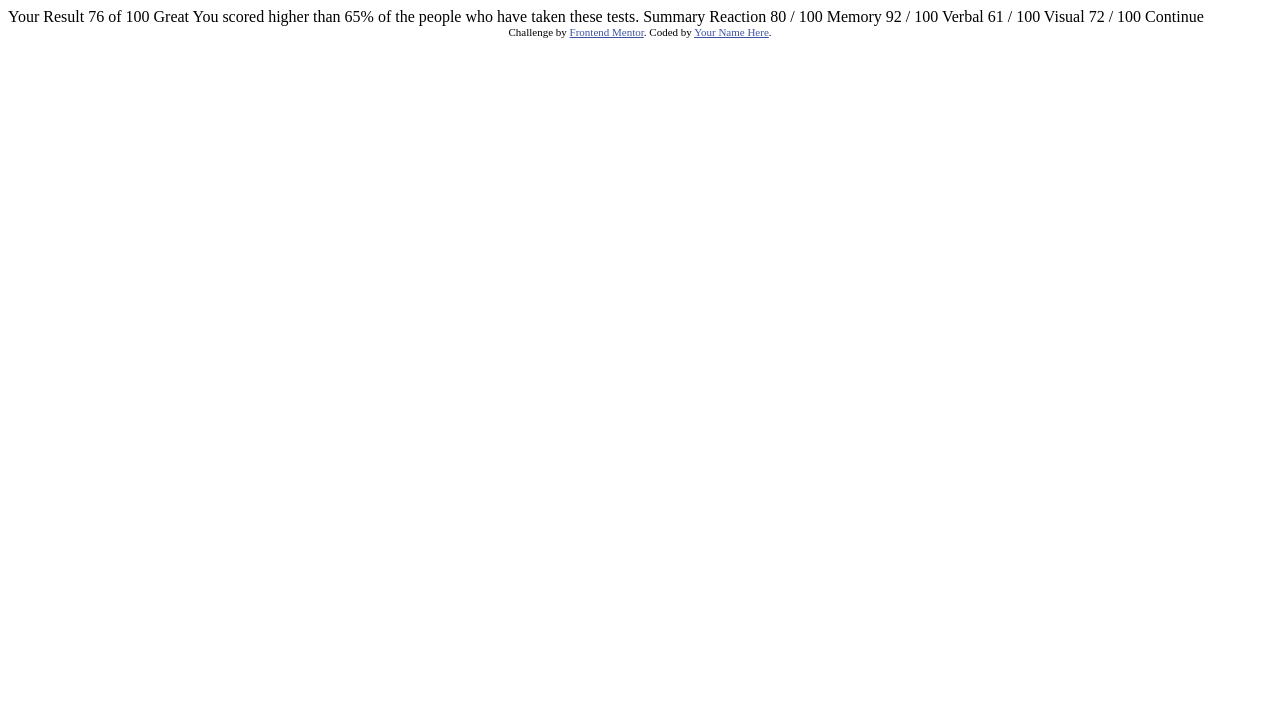
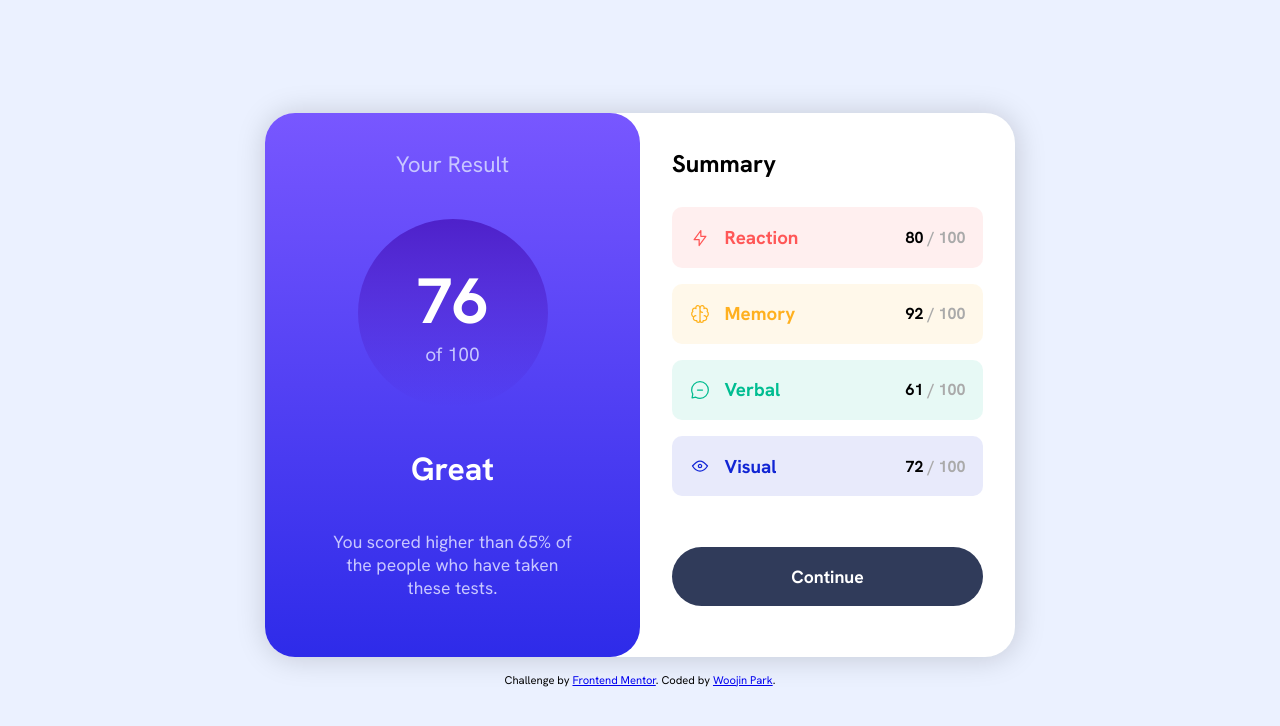
Before and after one commit to WoojinParkSoftware/Result-Summary-Component, a plain HTML site: page index.html in a window 1280 px wide. Drawn offline with Linux system fonts and the light colour scheme.

Commit message:
:lipstick: Results Summary component with HTML&CSS

```diff
--- a/index.html
+++ b/index.html
@@ -1,47 +1,61 @@
 <!DOCTYPE html>
 <html lang="en">
+
 <head>
   <meta charset="UTF-8">
-  <meta name="viewport" content="width=device-width, initial-scale=1.0"> <!-- displays site properly based on user's device -->
+  <meta name="viewport" content="width=device-width, initial-scale=1.0">
+  <link rel="icon" type="image/png" sizes="32x32" href="./assets/images/favicon-32x32.png">
+  <link rel="stylesheet" href="style.css">
+  <title>Frontend Mentor | Results summary component</title>
+</head>
 
-  <link rel="icon" type="image/png" sizes="32x32" href="./assets/images/favicon-32x32.png">
+<body>
+  <main>
+    <section class="First">
+      <h3 class="First-title">Your Result</h3>
+      <div class="First-circle">
+        <h2>76</h2>
+        <p>of 100</p>
+      </div>
+      <h2 class="First-title02">Great</h2>
+      <p class="First-paragraph">You scored higher than 65% of the people who have taken these tests.</p>
+    </section>
 
-  <title>Frontend Mentor | Results summary component</title>
+    <section class="Second">
+      <h2 class="Second-title02">Summary</h2>
 
-  <!-- Feel free to remove these styles or customise in your own stylesheet 👍 -->
-  <style>
-    .attribution { font-size: 11px; text-align: center; }
-    .attribution a { color: hsl(228, 45%, 44%); }
-  </style>
-</head>
-<body>
+      <div class="Second-container1">
+        <img src="assets/images/icon-reaction.svg" alt="Reaction icon">
+        <h3 class="Second-category1">Reaction</h3>
+        <p class="Second-score"><strong>80</strong> <span class="max-score">/ 100</span></p>
+      </div>
 
-  Your Result
-  76
-  of 100
+      <div class="Second-container2">
+        <img src="assets/images/icon-memory.svg" alt="Memory icon">
+        <h3 class="Second-category2">Memory</h3>
+        <p class="Second-score"><strong>92</strong> <span class="max-score">/ 100</span></p>
+      </div>
 
-  Great
-  You scored higher than 65% of the people who have taken these tests.
+      <div class="Second-container3">
+        <img src="assets/images/icon-verbal.svg" alt="Verbal icon">
+        <h3 class="Second-category3">Verbal</h3>
+        <p class="Second-score"><strong>61</strong> <span class="max-score">/ 100</span></p>
+      </div>
 
-  Summary
+      <div class="Second-container4">
+        <img src="assets/images/icon-visual.svg" alt="Visual icon">
+        <h3 class="Second-category4">Visual</h3>
+        <p class="Second-score"><strong>72 </strong><span class="max-score">/ 100</span></p>
+      </div>
 
-  Reaction
-  80 / 100
+      <button class="btn">Continue</button>
+    </section>
+  </main>
 
-  Memory
-  92 / 100
+  <footer class="footer">
+    Challenge by <a href="https://www.frontendmentor.io?ref=challenge" target="_blank">Frontend Mentor</a>.
+    Coded by <a href="https://github.com/WoojinParkSoftware/Result-Summary-Component">Woojin Park</a>.
+  </footer>
+</body>
 
-  Verbal
-  61 / 100
-
-  Visual
-  72 / 100
-
-  Continue
-
-  <div class="attribution">
-    Challenge by <a href="https://www.frontendmentor.io?ref=challenge" target="_blank">Frontend Mentor</a>.
-    Coded by <a href="#">Your Name Here</a>.
-  </div>
-</body>
 </html>
--- a/style.css
+++ b/style.css
@@ -0,0 +1,242 @@
+@charset "UTF-8";
+@import url('https://fonts.googleapis.com/css2?family=Hanken+Grotesk:wght@200;300;400;500;700;800&display=swap');
+
+:root {
+    --color-light-red: #ff5757;
+    --color-light-red-bg: #ff575718;
+    --color-orange-yellow: #ffb01f;
+    --color-orange-yellow-bg: #ffb01f18;
+    --color-green-teal: #00bd91;
+    --color-green-teal-bg: #00bd9118;
+    --color-cobalt-blue: #1125d4;
+    --color-cobalt-blue-bg: #1125d418;
+    --color-light-slate-blue: #7857ff;
+    --color-light-royal-blue: #2e2be9;
+    --color-violet-blue: #4e21ca;
+    --color-persian-blue: #2421ca00;
+    --color-white: #ffffff;
+    --color-pale-blue: #ebf1ff;
+    --color-light-lavender: #c8c7ff;
+    --color-grey: #aaaaaa;
+    --color-dark-grey-blue: #303b5a;
+
+
+    --font-hanken-grotesk: 'Hanken Grotesk';
+}
+
+* {
+    margin: 0;
+    padding: 0;
+    box-sizing: border-box;
+    font-family: var(--font-hanken-grotesk);
+}
+
+.First {
+    display: flex;
+    flex-direction: column;
+    align-items: center;
+    text-align: center;
+    background-image: linear-gradient(to top, var(--color-light-royal-blue), var(--color-light-slate-blue));
+    color: var(--color-white);
+    border-radius: 0 0 30px 30px;
+    padding: 1em;
+}
+
+.First-title {
+    font-size: .8em;
+    font-weight: 400;
+    color: var(--color-light-lavender);
+}
+
+.First-circle {
+    background-image: linear-gradient(to top, var(--color-persian-blue), var(--color-violet-blue));
+    border-radius: 50%;
+    width: 105px;
+    padding: 1.2em;
+    margin: 1em 0;
+}
+
+.First-circle > h2 {
+    font-size: 2.5em;
+}
+
+.First-circle > p {
+    font-size: .7em;
+    font-weight: 400;
+    color: var(--color-light-lavender);
+}
+
+.First-title02 {
+    font-size: 1.2em;
+    font-weight: 600;
+}
+
+.First-paragraph {
+    font-size: .8em;
+    color: var(--color-light-lavender);
+    padding: .7em 5em 1em;
+}
+
+.Second {
+    padding: 1em 2em;
+}
+
+.Second-title02 {
+    font-size: 1.2em;
+    padding: 0 0 .5em;
+}
+
+.Second-container1,
+.Second-container2,
+.Second-container3,
+.Second-container4 {
+    display: flex;
+    align-items: center;
+    justify-content: space-between;
+    padding: 1.1em;
+    margin: 1em 0;
+    font-size: .9em;
+    border-radius: 10px;
+}
+
+.Second-container1 {
+    background-color: var(--color-light-red-bg);
+}
+
+.Second-container2 {
+    background-color: var(--color-orange-yellow-bg);
+}
+
+.Second-container3 {
+    background-color: var(--color-green-teal-bg);
+}
+
+.Second-container4 {
+    background-color: var(--color-cobalt-blue-bg);
+}
+
+.Second-category1,
+.Second-category2,
+.Second-category3,
+.Second-category4 {
+    margin-right: auto;
+    padding-left: 15px;
+}
+
+.Second-category1 {
+    color: var(--color-light-red);
+}
+
+.Second-category2 {
+    color: var(--color-orange-yellow);
+}
+
+.Second-category3 {
+    color: var(--color-green-teal);
+}
+
+.Second-category4 {
+    color: var(--color-cobalt-blue);
+}
+
+.max-score {
+    color: var(--color-grey);
+    font-weight: 600;
+}
+
+.btn {
+    width: 100%;
+    margin: .6em 0;
+    padding: 1em;
+    border-radius: 35px;
+    font-size: 1.1em;
+    font-weight: 600;
+    color: var(--color-white);
+    background-color: var(--color-dark-grey-blue);
+    border: none;
+}
+
+.btn:hover {
+    background-image: linear-gradient(to top, var(--color-light-royal-blue), var(--color-light-slate-blue));
+}
+
+.footer {
+    font-size: .7em;
+    text-align: center;
+}
+
+@media screen and (min-width: 768px) {
+
+    body {
+        height: 100vh;
+        background-color: var(--color-pale-blue);
+        display: flex;
+        flex-direction: column;
+        align-items: center;
+        justify-content: center;
+    }
+
+    main {
+        display: flex;
+        justify-content: space-between;
+        margin: 0 0 1em;
+        background-color: var(--color-white);
+        box-shadow: 1px 1px 30px rgba(0, 0, 0, 0.171);
+        border-radius: 30px;
+        width: 750px;
+    }
+
+    .First {
+        width: 50%;
+        justify-content: space-around;
+        border-radius: 30px;
+    }
+
+    .First-title {
+        font-size: 1.4em;
+    }
+
+    .First-circle {
+        width: 190px;
+        padding: 2.5em;
+        margin: 0;
+    }
+
+    .First-circle > h2 {
+        font-size: 4em;
+    }
+
+    .First-circle > p {
+        padding: 0;
+        font-size: 1.2em;
+    }
+
+    .First-title02 {
+        font-size: 2em;
+    }
+
+    .First-paragraph {
+        font-size: 1.1em;
+        padding: 0 2.5em 1.2em;
+    }
+
+    .Second{
+        width: 50%;
+    }
+
+    .Second-title02 {
+        font-size: 1.5em;
+        padding: .8em 0 .5em;
+    }
+
+    .Second-container1,
+    .Second-container2,
+    .Second-container3,
+    .Second-container4 {
+        font-size: 1em;
+    }
+
+    .btn {
+        margin: 2em 0;
+    }
+}
```
